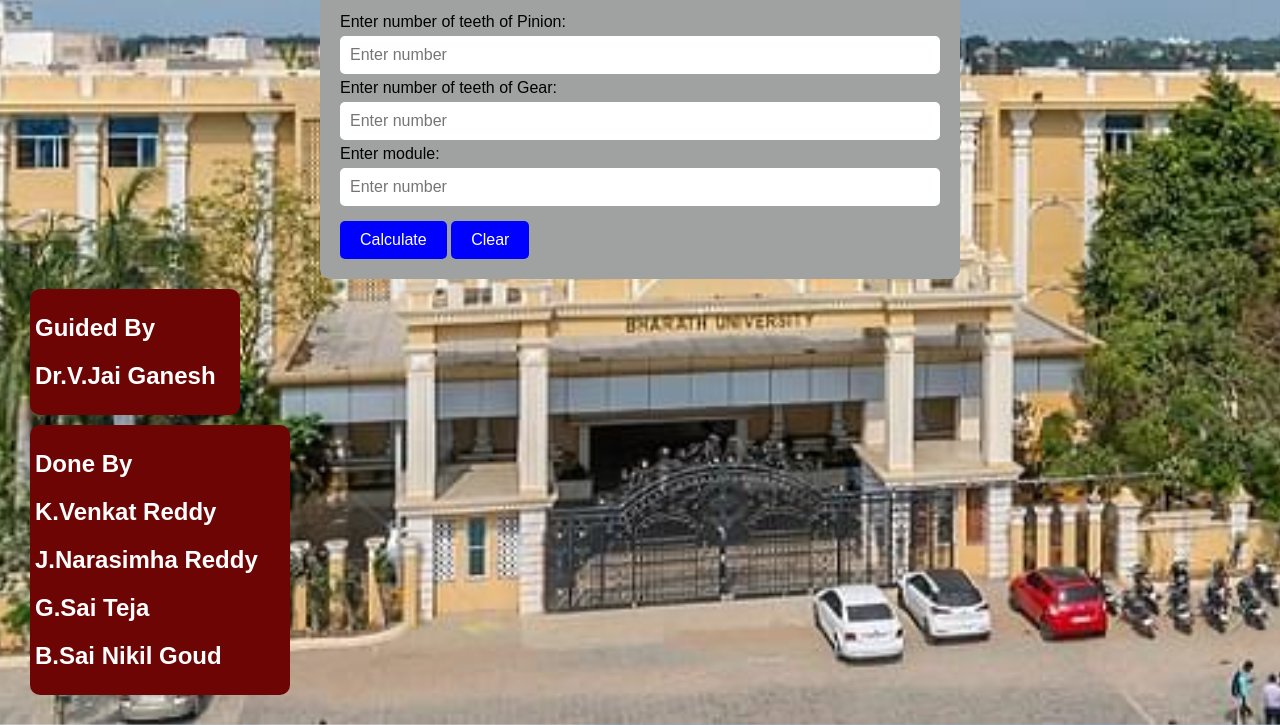
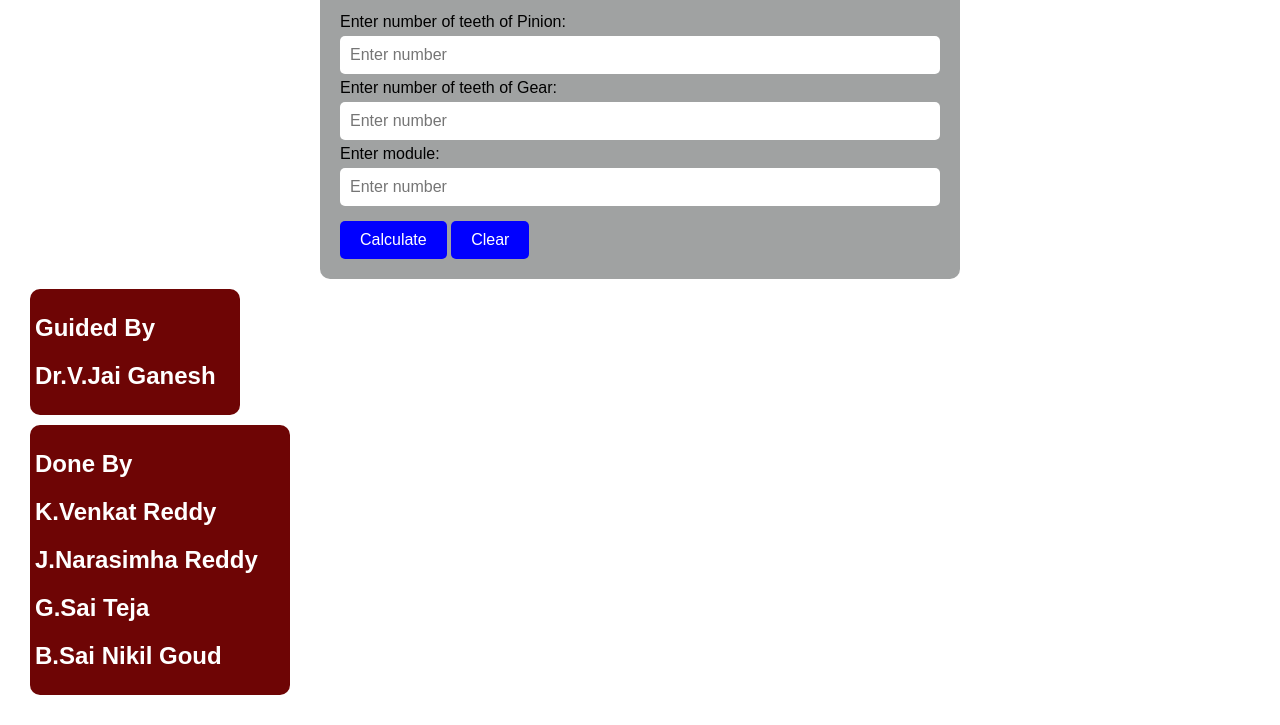
Before and after one commit to Mani420420/bevel-gear, a plain HTML site: page index.html in a window 1280 px wide. Shown: the part 422-1147 px from the top of the page. Drawn offline with Linux system fonts and the light colour scheme.

Commit message:
Update index.html

```diff
--- a/index.html
+++ b/index.html
@@ -7,7 +7,7 @@
     <style>
         body {
             font-family: Arial, sans-serif;
-            background-image: url(/college.jpg);
+            background-image: url(https://dm0qx8t0i9gc9.cloudfront.net/thumbnails/video/UD7CEz6/mechanical-engineering-background-animation_7ji0npyo_thumbnail-1080_01.png');
             background-size: cover;
             background-position: center;
             color: #fff;
```
